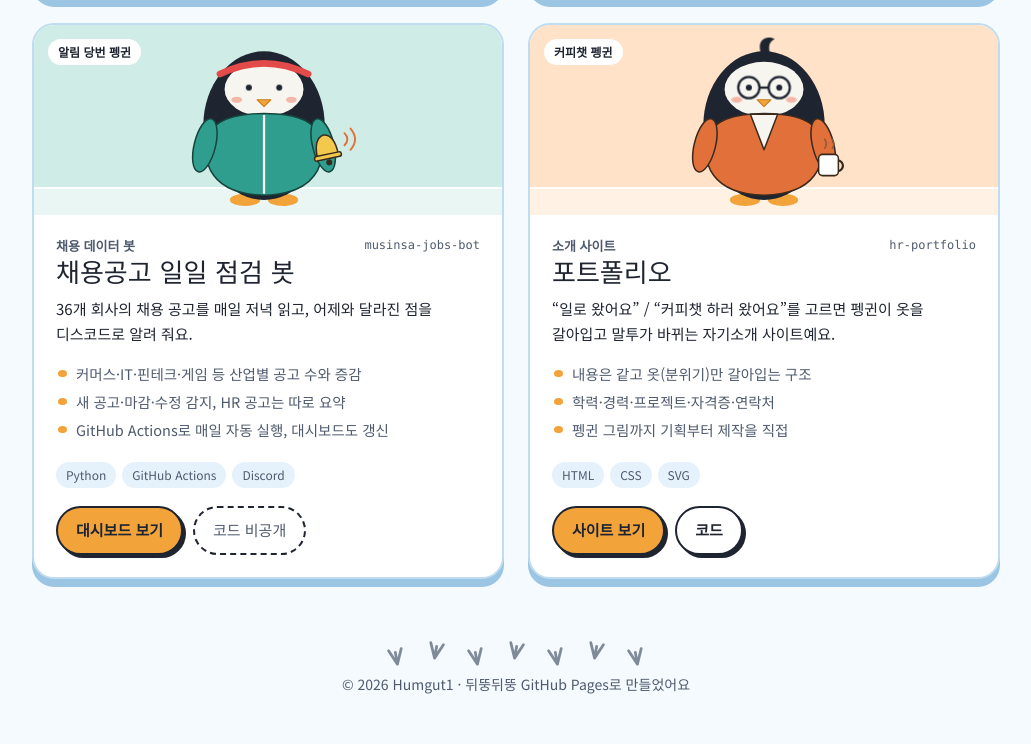
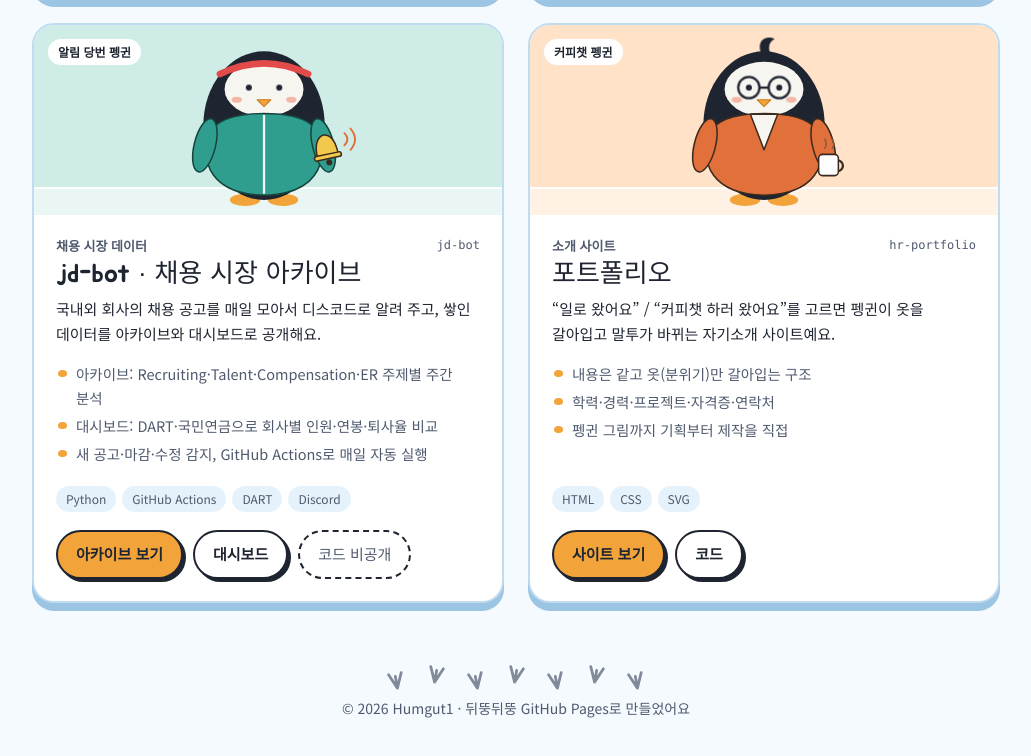
Before and after one commit to Humgut1/Humgut1.github.io, a plain HTML site: page index.html in a window 1280 px wide. Shown: the part 1199-1955 px from the top of the page, without its empty margins (124-1155 px from the left). Drawn offline with Linux system fonts and the light colour scheme.

Commit message:
jd-bot 카드: 아카이브·대시보드 같이 보여 주기
Co-Authored-By: Claude Opus 5.5 <noreply@anthropic.com>

```diff
--- a/index.html
+++ b/index.html
@@ -219,11 +219,11 @@ const projects = [
     stack: ['Next.js', 'Supabase', 'TypeScript'],
     links: [['사이트 보기', 'https://talentcore-hire.vercel.app'], ['코드', 'https://github.com/Humgut1/talentcore-hire']],
     art: svg(feet + body + belly + flipL + flipUp + beak + collarTie + glint + sparks) },
-  { role: '알림 당번 펭귄', tint: '#CFEDE6', type: '채용 데이터 봇', repo: 'musinsa-jobs-bot', name: '채용공고 일일 점검 봇',
-    desc: '36개 회사의 채용 공고를 매일 저녁 읽고, 어제와 달라진 점을 디스코드로 알려 줘요.',
-    points: ['커머스·IT·핀테크·게임 등 산업별 공고 수와 증감', '새 공고·마감·수정 감지, HR 공고는 따로 요약', 'GitHub Actions로 매일 자동 실행, 대시보드도 갱신'],
-    stack: ['Python', 'GitHub Actions', 'Discord'],
-    links: [['대시보드 보기', 'https://humgut1.github.io/hr-dashboard/'], ['코드 비공개', null]],
+  { role: '알림 당번 펭귄', tint: '#CFEDE6', type: '채용 시장 데이터', repo: 'jd-bot', name: 'jd-bot · 채용 시장 아카이브',
+    desc: '국내외 회사의 채용 공고를 매일 모아서 디스코드로 알려 주고, 쌓인 데이터를 아카이브와 대시보드로 공개해요.',
+    points: ['아카이브: Recruiting·Talent·Compensation·ER 주제별 주간 분석', '대시보드: DART·국민연금으로 회사별 인원·연봉·퇴사율 비교', '새 공고·마감·수정 감지, GitHub Actions로 매일 자동 실행'],
+    stack: ['Python', 'GitHub Actions', 'DART', 'Discord'],
+    links: [['아카이브 보기', 'https://humgut1.github.io/hr-dashboard/explore/'], ['대시보드', 'https://humgut1.github.io/hr-dashboard/'], ['코드 비공개', null]],
     art: svg(feet + body + jacket('#2F9E8F', '#16443D') + '<path d="M170 186V290" stroke="#F7F5F0" stroke-width="3" fill="none"/>' + sleeves('#2F9E8F', '#16443D') + bell + beak + eyes + blush + '<path d="M112 132Q170 104 228 132" stroke="#E24B4A" stroke-width="9" stroke-linecap="round" fill="none"/>', '50 78 250 232') },
   { role: '커피챗 펭귄', tint: '#FFE2C7', type: '소개 사이트', repo: 'hr-portfolio', name: '포트폴리오',
     desc: '“일로 왔어요” / “커피챗 하러 왔어요”를 고르면 펭귄이 옷을 갈아입고 말투가 바뀌는 자기소개 사이트예요.',
```
